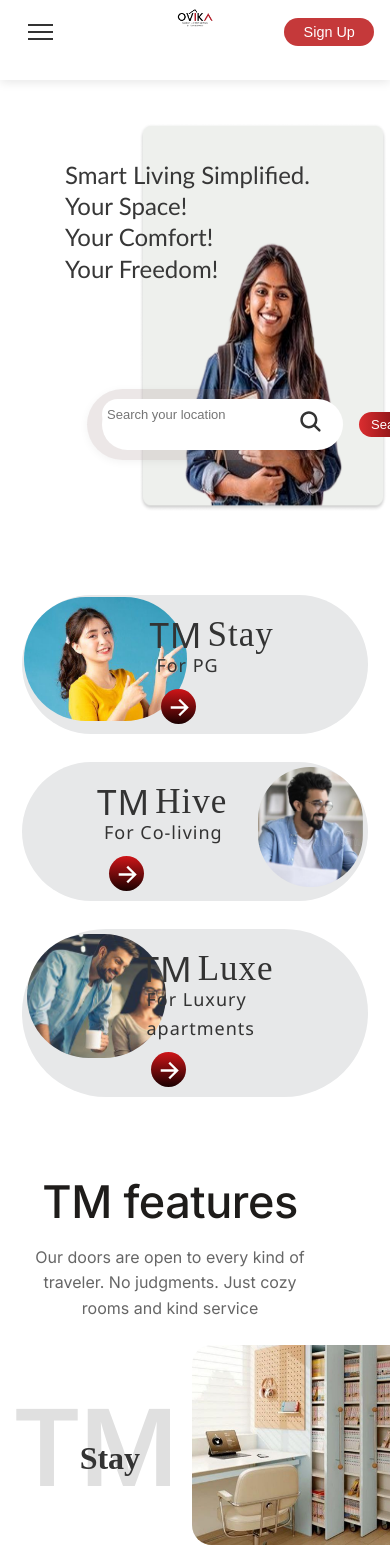
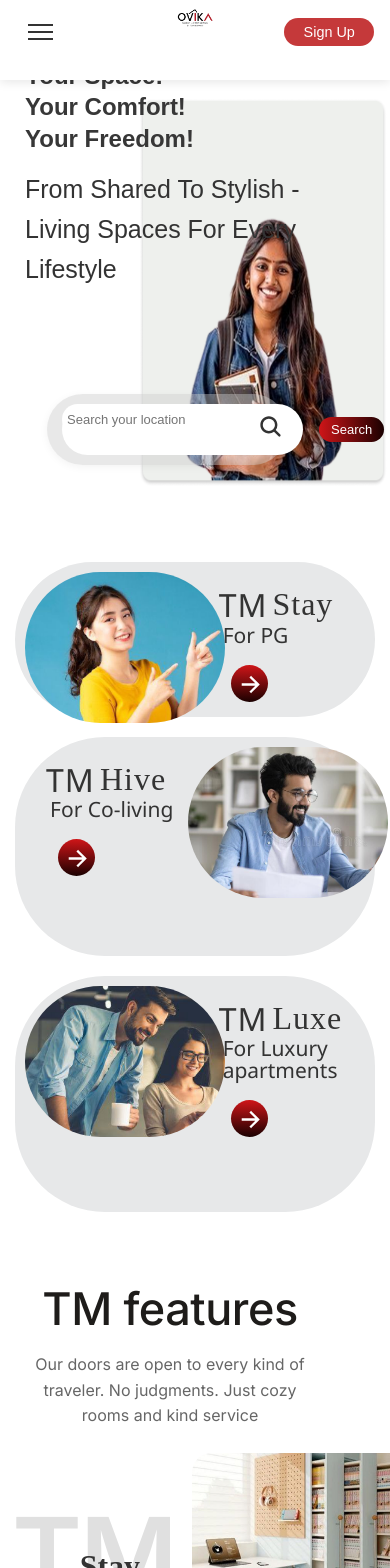
Before and after one commit to Townmanorai/urbanliving, a React (Vite) app: page / in a window 390 px wide. Shown: the top 1568 px of the page. Built offline with nearby package versions, Linux system fonts and the light colour scheme; a web font is replaced by a local one.

Commit message:
updating banner

```diff
--- a/src/compoent/Homepage/Banner.css
+++ b/src/compoent/Homepage/Banner.css
@@ -35,7 +35,7 @@
   background-color: rgb(231, 232, 233);
   border-radius: 90px;
   width: 480px;
-  margin: 50px 0px;
+  margin: 40px 0px;
 }
 
 /* Separate Image Containers */
@@ -59,7 +59,7 @@
 
 .image-hive img {
   width: 280px;
-  height: 180px;
+  height: 189px;
   border-radius: 90px;
 }
 
@@ -70,11 +70,16 @@
 }
 
 .image-luxe img {
-  width: 280px;
-  height: 180px;
-  border-radius: 90px;
+      width: 285px;
+    height: 203px;
+    border-radius: 108px;
 }
-
+.luxe_box{
+  height: 28vh;
+}
+.hive_box{
+  height: 26vh;
+}
 /* Right Side of Category */
 #categoryright {
   font-family: 'Segoe UI', Tahoma, Geneva, Verdana, sans-serif;
@@ -86,19 +91,23 @@
 }
 
 #categoryright h3 {
-  font-size: 35px;
+  font-size: 32px;
   letter-spacing: 1px;
-  font-weight: 450;
+  font-weight: 500;
   margin: 2px;
   display: flex;
   gap: 5px;
 }
 
 #categoryright p {
-  font-size: 18px;
-  letter-spacing: 1px;
-  font-weight: 530;
-  margin: -14px 20px 9px 9px;
+  font-size: 21px;
+  line-height: 22px;
+  /* letter-spacing: 1px; */
+  font-weight: 400;
+  /* margin: 6px; */
+  margin-bottom: 19px;
+  margin-top: -9px;
+  margin-left: 6px;
 }
 
 /* Arrow Circle */
@@ -110,8 +119,8 @@
   border-radius: 50%;
   color: white;
   font-size: 20px;
-  width: 35px;
-  height: 35px;
+  width: 37px;
+  height: 37px;
   cursor: pointer;
   margin-left: 14px;
   transition: transform 0.2s ease;
@@ -146,23 +155,30 @@
 .banner_content h1 {
   font-weight: 550;
   font-size: 45px;
-  font-family: 'Gill Sans', 'Gill Sans MT', Calibri, 'Trebuchet MS', sans-serif;
+  font-family: ' Lato',sans-serif;
   color: #373737;
   line-height: 1.3;   /* makes text easier to read */
-  text-align: left;  /* aligns text to the right side */
+  text-align: left;
+  margin-bottom: -2px;  /* aligns text to the right side */
 }
-
+.banner_content_p{
+  font-weight: 500;
+  font-size: 25px;
+  width: 325px;
+  text-transform: capitalize;
+}
 /* Search Bar */
 .search-bar {
   position: absolute;
-  display: flex;
+  display: flex
+;
   align-items: center;
-  background: #987d7d2e;
+  background: #c9c9c96e;
   border-radius: 90px;
   box-shadow: 0 2px 8px rgba(0, 0, 0, 0.05);
   padding: 40px 50px;
   width: 500px;
-  top: 400px;
+  top: 450px;
   left: 20px;
 }
 
@@ -181,7 +197,7 @@
 }
 
 .search-bar button {
-  background: linear-gradient(to right, #db2d30, #4d0202);
+  background: linear-gradient(to right, #cf1518, #1b0101);
   color: #fff;
   border: none;
   border-radius: 24px;
@@ -201,14 +217,14 @@
 
 /* Background Image */
 .backpart {
-  margin-top: 61px;
+  margin-top: 45px;
   margin-left: 110px;
   position: absolute;
 }
 
 .backpart img {
-  height: 60vh;
-  width: 60vh;
+  height: 92vh;
+  width: 80vh;
   border-radius: 20px;
   margin-right: -10px;
 }
@@ -238,54 +254,28 @@
 
   .category_box {
     flex-direction: row;
-    width: 96%;
+    width: 100%;
     max-width: 100%;
-    margin: 28px auto;
-    padding: -3px;
-  }
-
-/* For Stay image */
-.image-stay {
-  width: 30%;
-  height: auto;
+    margin: 20px auto;
     padding: 5px;
   }
 
-.image-stay img {
-  width: 40%;
-  height: 100px;
-  border-radius: 15px;
-  object-fit: cover;
-}
-
-/* For Hive image */
-.image-hive {
-  width: 33.33%;
-  height: auto;
-  padding: 5px;
-}
-
-.image-hive img {
-  width: 100%;
-  height: 120px;
-  border-radius: 15px;
-  object-fit: cover;
-}
-
-/* For Luxe image */
+  .image-stay,
+  .image-hive,
   .image-luxe {
     width: 33.33%;
     height: auto;
     padding: 5px;
   }
 
+  .image-stay img,
+  .image-hive img,
   .image-luxe img {
     width: 100%;
     height: 120px;
     border-radius: 15px;
     object-fit: cover;
   }
-
 
   #categoryright {
     display: none; /* Hide category text on mobile for better space */
@@ -335,8 +325,6 @@
     margin: 20px 0 0 0;
     width: 100%;
     position: relative;
-    margin-top:-50px;
-
   }
 
   .backpart img {
@@ -365,13 +353,13 @@
     flex-direction: column-reverse !important;
     margin-top: 0;
     padding: 10px 15px;
-    margin-top: 14rem;
+    margin-top: 4rem;
 }
 .banner_content {
   position: relative;
   width: 100%;
-  top: 19px;
-  left: 40px;
+  top: 49px;
+  left: 0;
   right: 0;
   margin-top: 6px;
   text-align: left;
@@ -423,53 +411,16 @@
 #categoryright {
   display: block;
 }
-/* For Stay image */
-.image-stay {
-  width: 33.33%;
-  height: auto;
-  padding: 2px;
-  padding-bottom: -20px;
+.image-stay img, .image-hive img, .image-luxe img {
+  width: 200px;
+  height: 151px;
+  border-radius: 100px;
+  object-fit: cover;
 }
-
-.image-stay img {
-  width: 146%;
-  height: 124px;
-  border-radius: 90px;
-  object-fit: cover;
-  padding-bottom: -20px;
+.image-stay, .image-hive, .image-luxe {
+  width: 53.33%;
+  height: 130px;
 }
-
-/* For Hive image */
-.image-hive {
-  width: 33.33%;
-  height: auto;
-  padding: -3px;
-  padding-bottom: -20px;
-}
-
-.image-hive img {
-  width: 100%;
-  height: 120px;
-  border-radius: 90px;
-  object-fit: cover;
-  padding-bottom: -20px;
-}
-
-/* For Luxe image */
-.image-luxe {
-  width: 33.33%;
-  height: auto;
-  padding: 5px;
-}
-
-.image-luxe img {
-  width: 146%;
-  height: 124px;
-  border-radius: 90px;
-  object-fit: cover;
-  padding-bottom: -20px;
-}
-
 .hive_box{
   flex-direction: row-reverse;
 }
@@ -497,6 +448,5 @@
   .backpart img {
     height: 250px;
     width: 100%;
-    margin-top: -110p;
   }
 }
--- a/src/compoent/Homepage/Banner.jsx
+++ b/src/compoent/Homepage/Banner.jsx
@@ -9,6 +9,7 @@ function Banner() {
   return (
     <div className='banner_container'>
       <div className='banner_left'>
+
         {/* TM Stay */}
         <div className='category_box'>
           <div className='image-stay'>
@@ -24,6 +25,7 @@ function Banner() {
             </span>
           </div>
         </div>
+
         {/* TM Hive */}
         <div className='category_box hive_box' >
           <div className='image-hive'>
@@ -39,8 +41,9 @@ function Banner() {
             </span>
           </div>
         </div>
+
         {/* TM Luxe */}
-        <div className='category_box'>
+        <div className='category_box luxe_box'>
           <div className='image-luxe'>
             <img src='/4.png' alt='TM Luxe' />
           </div>
@@ -54,25 +57,30 @@ function Banner() {
             </span>
           </div>
         </div>
+
       </div>
+
       <div className='banner_right'>
         <div className='banner_content'>
           <h1>
-            <span className='heading_design3'>Smart Living Simplified.</span> <br />
-            Your Space!<br/>
-            <span id='heading_design'>Your Comfort!</span><br/>
-            <span id='heading_design2'>Your Freedom!</span>
+          <span className='heading_design3'>Smart Living Simplified.</span> <br />Your Space!<br></br><span id='heading_design'>Your Comfort!</span>  <br></br><span id='heading_design2'>Your Freedom!</span>
           </h1>
+          <p className='banner_content_p'>From shared to stylish - living spaces for every lifestyle</p>
           <div className="search-bar">
             <div className="search-container">
-              <span className="search-bar-icon">
-                <input type="text" placeholder="Search your location" />
-                <IoSearch size={25} id='search-icon'/>
-              </span>
+              {/* <span className="search-icon">
+                <svg xmlns="http://www.w3.org/2000/svg" width="20" height="20" viewBox="0 0 24 24" fill="none" stroke="currentColor" strokeWidth="2" strokeLinecap="round" strokeLinejoin="round">
+                  <circle cx="11" cy="11" r="8"></circle>
+                  <line x1="21" y1="21" x2="16.65" y2="16.65"></line>
+                </svg>
+              </span> */}
+              <span className="search-bar-icon"> <input type="text" placeholder="Search your location" /><IoSearch size={25} id='search-icon'/></span>
+
             </div>
             <button>Search</button>
           </div>
         </div>
+
         <div className='backpart'>
           <img src='Group 10.png' alt='Background' />
         </div>
```
Lines whose indentation alone changed are shown as unchanged.
